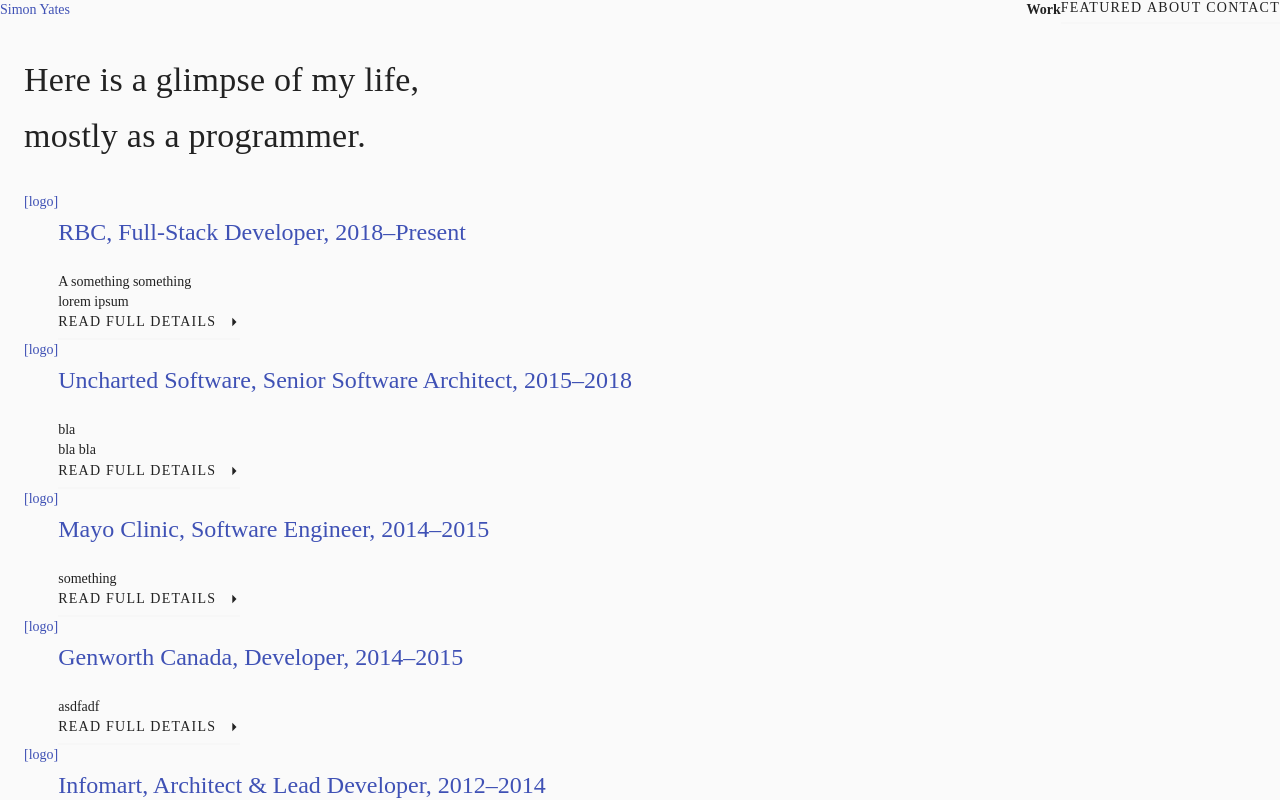
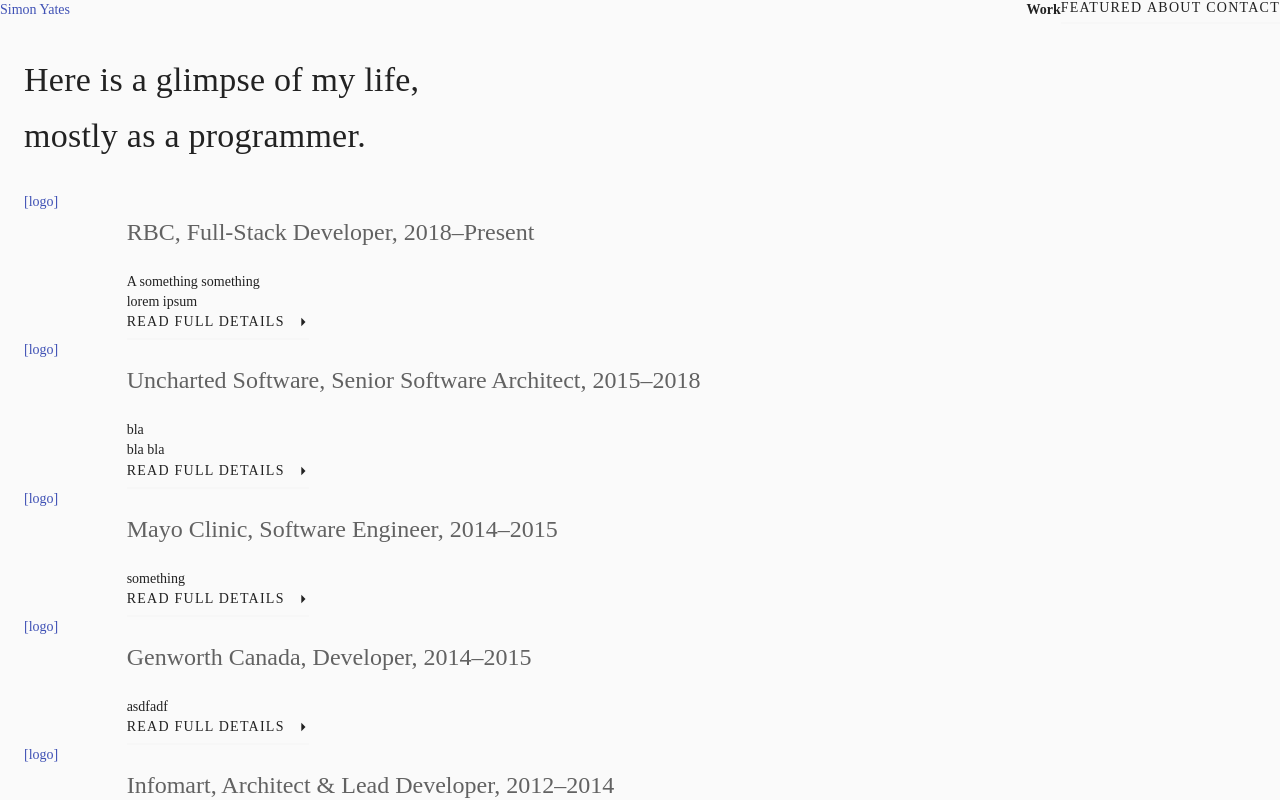
Before and after one commit to cheftechnical/simonyates, a React (Create React App) app: page /work in a window 1280 px wide. Shown: the top 800 px of the page. Built offline with nearby package versions, Linux system fonts and the light colour scheme; a web font is replaced by a local one.

Commit message:
Update structure of page

```diff
--- a/src/pages/Work/Experience.tsx
+++ b/src/pages/Work/Experience.tsx
@@ -1,9 +1,11 @@
 import * as React from 'react';
-import {Box, Button} from '@material-ui/core';
+import {Box, Button, Grid} from '@material-ui/core';
 import {Link} from '@material-ui/core';
 import {Link as ReactRouterDom} from 'react-router-dom';
 import Typography from '../../styling/Typography';
 import ArrowRightIcon from '@material-ui/icons/ArrowRight';
+import {makeStyles} from '@material-ui/core/styles';
+import {color} from '../../styling/Color';
 
 interface Props {
 	children: any[] | any;
@@ -13,27 +15,40 @@ interface Props {
 	when: string;
 }
 
+const useStyles = makeStyles((theme) => ({
+	h3Link: {
+		color: color.grey['600']
+	}
+}));
+
 export default function Experience(props: Props) {
+	const classes = useStyles();
 	const {children, employer, href, title, when} = props;
 
 	return (
-		<Box display="flex">
-			<Box>
+		<Grid container>
+			<Grid item xs={1}>
 				<Link component={ReactRouterDom} to={href}>[logo]</Link>
-			</Box>
-			<Box>
-				<div>
-					<Typography group="primary" variant="h3" weight="regular">
-						<Link component={ReactRouterDom} to={href}>{employer}, {title}, {when}</Link>
-					</Typography>
-				</div>
+			</Grid>
+			<Grid item xs={11}>
+				<Typography group="primary" variant="h3" weight="regular">
+					<Link
+						className={classes.h3Link}
+						component={ReactRouterDom}
+						to={href}
+					>
+						{employer}, {title}, {when}
+					</Link>
+				</Typography>
+
 				<div>{children}</div>
+
 				<div>
 					<Button endIcon={<ArrowRightIcon/>} href={href} variant="text">
 						Read Full Details
 					</Button>
 				</div>
-			</Box>
-		</Box>
+			</Grid>
+		</Grid>
 	);
 };
```
